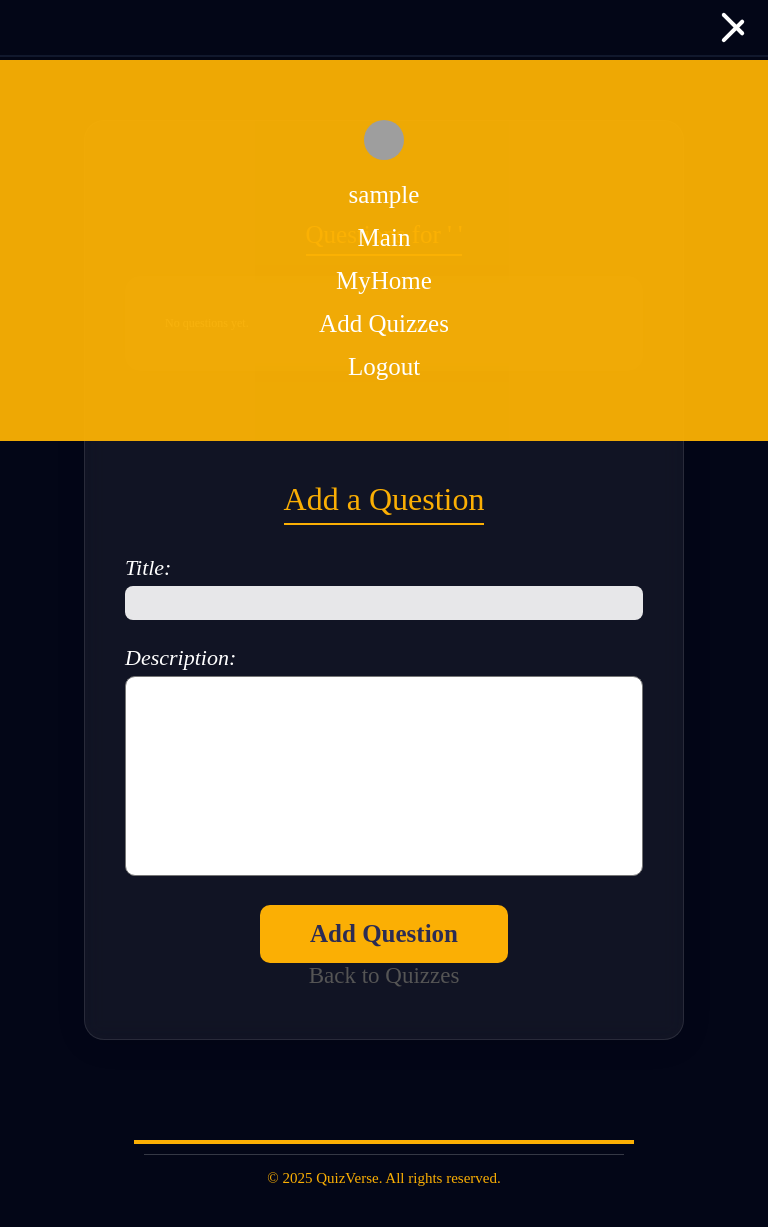
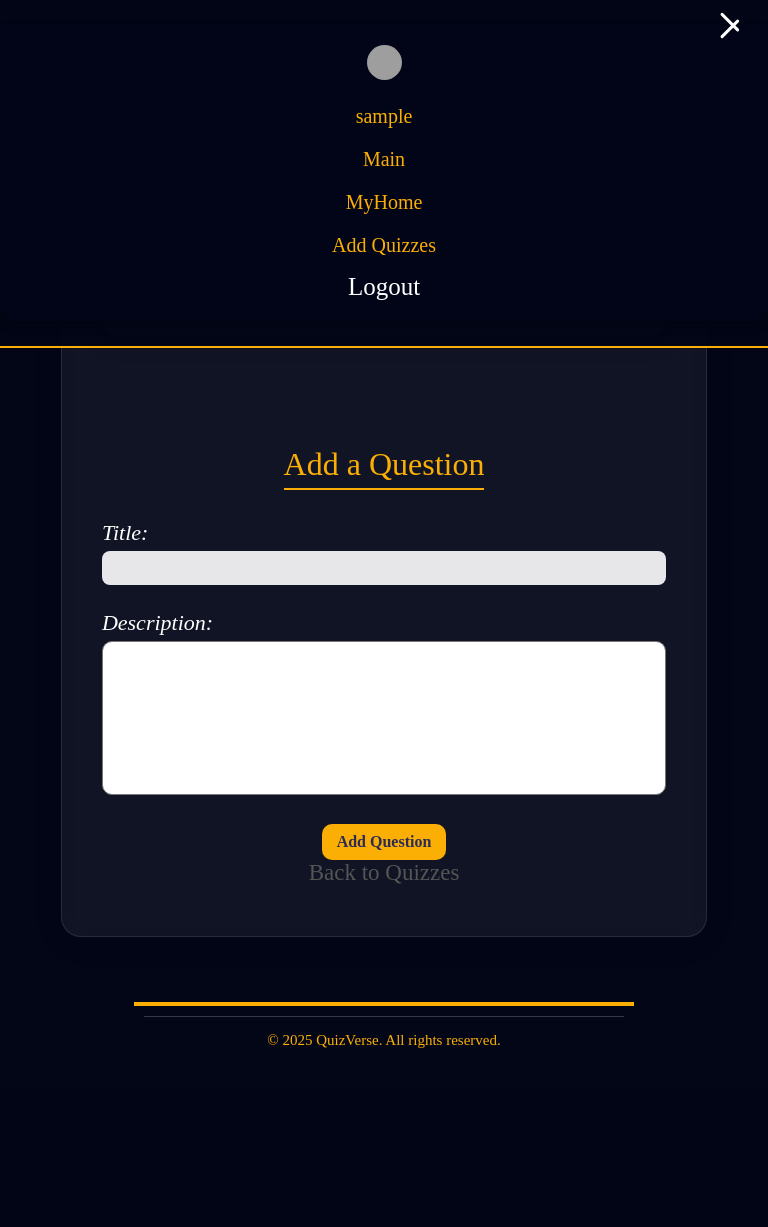
Before and after one commit to Nouran-245/Capstone-Project, a Django app: page /quizzes/1 in a window 768 px wide, after a click that opens the changed part. After the commit the page ends 1048 px from the top, so only its background shows below. Run offline with Django 5.2, Linux system fonts and the light colour scheme; the visitor is signed in with stand-in values (Sample User, id 1); some libraries are stand-ins or nearby versions; some web fonts are replaced; grey boxes are pictures that could not be loaded.

Commit message:
finish main page and signin and signup pages as responsive design

```diff
--- a/main_app/static/css/base.css
+++ b/main_app/static/css/base.css
@@ -309,7 +309,7 @@ textarea {
 
 .btn {
     align-self: center;
-    background: #fbaf04;
+    background: rgb(251, 175, 4);
     color: #030617;
     border: none;
     padding: 12px 35px;
@@ -340,83 +340,118 @@ button {
     justify-self: center;
 }
 
+.pr_img {
+    width: 40px;
+    height: auto;
+    border-radius: 50%;
+}
 
 
-/* Navbar */
-#main-navbar {
-  position: absolute;
-  width: 100%;
-  top: 0;
-  padding: 15px 20px;
-  display: flex;
-  justify-content: flex-end;
-  align-items: center;
-  z-index: 10;
-  background: transparent;
-  transition: background-color 0.4s ease, box-shadow 0.4s ease;
-}
-
-#main-navbar ul {
-  display: flex;
-  gap: 15px;
-  list-style: none;
-  margin: 0;
-  padding: 0;
-  align-items: center;
-}
-
-#main-navbar ul li a {
-  color: #fff;
-  text-decoration: none;
-}
-
-#main-navbar ul li a:hover {
-  color: rgb(251, 177, 4);
-}
-
-.profile-img img {
-  width: 40px;
-  height: 40px;
-  border-radius: 50%;
-  object-fit: cover;
-}
-
-/* Hamburger */
+/* ================= HAMBURGER MENU ================= */
 .menu-icon {
-  display: none;
-  flex-direction: column;
-  justify-content: space-between;
-  width: 30px;
-  height: 25px;
-  cursor: pointer;
-  position: relative;
-  z-index: 20;
+    display: none;
+    flex-direction: column;
+    cursor: pointer;
+    gap: 6px;
 }
 
 .menu-icon span {
-  display: block;
-  height: 4px;
-  width: 100%;
-  background: #fff;
-  border-radius: 2px;
-  transition: all 0.5s ease;
-  transform-origin: center;
+    width: 25px;
+    height: 3px;
+    background-color: #fff;
+    border-radius: 3px;
+    transition: 0.3s;
 }
 
-/* Animation when checked */
-#menu-toggle:checked + .menu-icon span:nth-child(1) {
-  transform: rotate(45deg) translate(5px, 5px);
+/* Hide checkbox */
+#menu-toggle {
+    display: none;
 }
 
-#menu-toggle:checked + .menu-icon span:nth-child(2) {
-  opacity: 0;
+#menu-toggle:checked+.menu-icon+nav {
+    display: block;
+    width: 100%;
+    animation: fadeIn 0.3s ease-in-out;
 }
 
-#menu-toggle:checked + .menu-icon span:nth-child(3) {
-  transform: rotate(-45deg) translate(5px, -5px);
+
+/* Animate hamburger icon into X */
+#menu-toggle:checked+.menu-icon span:nth-child(1) {
+    transform: rotate(45deg) translateY(8px);
 }
 
-/* Responsive */
-#menu-toggle {
-  display: none;
+#menu-toggle:checked+.menu-icon span:nth-child(2) {
+    opacity: 0;
 }
+
+#menu-toggle:checked+.menu-icon span:nth-child(3) {
+    transform: rotate(-45deg) translateY(-8px);
+}
+
+@media (max-width: 768px) {
+
+    /* تثبيت الهمبرغر بالأعلى */
+    .menu-icon {
+        display: flex;
+        position: fixed;
+        top: 15px;
+        right: 20px;
+        z-index: 1001;
+    }
+
+    /* تأكد أن النافبار ما يغطي المحتوى */
+    nav {
+        position: fixed;
+        top: 0;
+        width: 100%;
+        background: rgba(3, 6, 23, 0.95);
+        border-bottom: 2px solid #fbaf04;
+        z-index: 1000;
+        transition: background-color 0.3s ease;
+    }
+
+    /* القائمة المنسدلة */
+    nav ul {
+        display: none;
+        flex-direction: column;
+        align-items: center;
+        gap: 15px;
+        background-color: rgba(3, 6, 23, 0.97);
+        width: 100%;
+        text-align: center;
+        padding: 20px 0;
+        border-bottom-left-radius: 15px;
+        border-bottom-right-radius: 15px;
+        box-shadow: 0 5px 10px rgba(0, 0, 0, 0.3);
+        animation: slideDown 0.3s ease-in-out;
+    }
+
+    /* عند فتح المنيو */
+    #menu-toggle:checked+.menu-icon+nav ul {
+        display: flex;
+    }
+
+    /* حركة انزلاق لطيفة */
+    @keyframes slideDown {
+        from {
+            transform: translateY(-15px);
+            opacity: 0;
+        }
+
+        to {
+            transform: translateY(0);
+            opacity: 1;
+        }
+    }
+
+    /* روابط المنيو */
+    nav ul li a {
+        color: #fbaf04;
+        font-size: 20px;
+        transition: color 0.3s;
+    }
+
+    nav ul li a:hover {
+        color: #fff;
+    }
+}
--- a/main_app/static/css/responsive.css
+++ b/main_app/static/css/responsive.css
@@ -1,17 +1,5 @@
 /* responsive.css */
 @media (max-width: 768px) {
-    h1{
-        font-size:50px
-    }
-    h2{
-        font-size: 20px;
-    }
-    p{
-        font-size: 14px;
-    }
-    main h2{
-       font-size: 30px;
-    }
 
     /* Hero section */
     .hero-section {
@@ -33,14 +21,106 @@
     }
 
 
+    h1 {
+        font-size: 50px
+    }
+
+    h2 {
+        font-size: 20px;
+    }
+
+    p {
+        font-size: 14px;
+    }
+
+    main {
+        padding: 5px !important;
+    }
+
+    main li {
+        font-size: 14px;
+    }
+
+    main h2 {
+        font-size: 30px;
+    }
+
+    /* contact form */
+
+    .form-group {
+        gap: 10px;
+    }
+
+    .form-group input,
+    .form-group textarea {
+        padding: 7px;
+        font-size: 12px;
+    }
+
+    .form-group input {
+        min-height: 40px;
+    }
+
+    textarea {
+        min-height: 70px;
+    }
+
+    .btn {
+        padding: 8px 20px;
+        border-radius: 8px;
+        font-size: 14px;
+    }
+
+    /* social media */
+    .social-media {
+        flex-direction: row;
+        justify-content: center;
+        align-items: center;
+    }
+
+    .social-media a {
+        font-size: 14px;
+        margin: 5px;
+    }
+
+    .social-media h3 {
+        text-align: center;
+        margin: 0 !important;
+    }
+
+    .social-media a:hover {
+        transform: scale(1);
+    }
+
+
+
+
+    /* Navbar */
+    nav {
+        padding: 25px 0;
+    }
+
+    .scrolled {
+        background-color: rgba(3, 6, 23, 0.97);
+        box-shadow: 0 2px 5px rgba(0, 0, 0, 0.2);
+        position: fixed;
+        top: 0;
+    }
+
+    /* body */
+
+
     /* Main sections */
     main section,
     .contact-section {
-        padding: 30px ;
+        padding: 30px;
         margin: 10px;
         min-width: unset;
         border-radius: 5px;
         text-align: center;
+        justify-content: center;
+        align-items: center;
+
     }
 
     /* Auth container */
@@ -65,16 +145,11 @@
         padding: 6px;
     }
 
-    .auth-container button {
-        font-size: 14px;
-        padding: 6px 20px;
-    }
-
     /* Quizzes container */
     .auth-container.quizzes-container {
         width: 95%;
         padding: 10px;
-        margin: 10px auto;
+        margin: 5px auto;
     }
 
     .auth-container.quizzes-container h1 {
@@ -129,10 +204,67 @@
         font-size: 10px;
         padding: 10px;
     }
+
+    /* .auth-container */
+    .auth-container {
+        border-radius: 20px;
+        padding: 10px;
+        min-width: 230px !important;
+    }
+
+    .auth-container h2 {
+        font-size: 2em;
+        margin-bottom: 10px;
+    }
+
+    .auth-container form p {
+        margin-bottom: 8px;
+    }
+
+    .auth-container label {
+        font-size: 1.1em;
+        margin-bottom: 5px;
+    }
+
+
+    .auth-container input {
+        width: 100%;
+        padding: 10px;
+        border-radius: 8px;
+    }
+
+    .auth-container button {
+        padding: 9px 15px !important;
+        font-size: 16px !important;
+    }
+
+    .auth-container button:hover {
+        transform: scale(1);
+    }
+
+    .auth-container p {
+        margin-top: 8px;
+        font-size: 1em;
+    }
+
+    main .auth-container p a {
+        font-size: 16px !important;
+    }
+
+
+
+
+
+
+
+
 }
 
 /* Tablets: medium devices */
-@media (min-width: 769px) and (max-width: 1024px) {
+@media (min-width: 768px) and (max-width: 1024px) {
+    .hero_image img {
+        display: none;
+    }
 
     .hero-section {
         flex-direction: column;
@@ -149,8 +281,24 @@
     .contact-section,
     .auth-container,
     .auth-container.quizzes-container {
-        padding: 20px 15px;
+        padding: 140px 15px;
         margin: 20px 10px;
+    }
+
+    main h2 {
+        font-size: 45px;
+    }
+
+    main li {
+        gap: 10px;
+        text-align: left;
+        line-height: 3;
+    }
+
+    main section,
+    .contact-section {
+        justify-content: center;
+        align-items: center;
     }
 
     .table th,
@@ -175,35 +323,5 @@
     .auth-container.quizzes-container h3 {
         font-size: 1.5rem;
     }
+
 }
-
-
-
-
-@media (max-width: 768px) {
-  #main-navbar ul {
-    position: absolute;
-    top: 60px;
-    right: 0;
-    width: 100%;
-    background: rgba(251, 177, 4, 0.95);
-    flex-direction: column;
-    padding: 60px 20px;
-    gap: 15px;
-    display: none;
-  }
-
-  #menu-toggle:checked ~ ul {
-    display: flex;
-    animation: slideIn 0.4s ease forwards;
-  }
-
-  @keyframes slideIn {
-    from { transform: translateX(100%); opacity: 0; }
-    to { transform: translateX(0); opacity: 1; }
-  }
-
-  .menu-icon {
-    display: flex;
-  }
-}
--- a/main_app/templates/base.html
+++ b/main_app/templates/base.html
@@ -28,40 +28,32 @@
     </header>
 
     {% if request.resolver_match.url_name != 'login' and request.resolver_match.url_name != 'signup' %}
-      <!-- Navbar -->
-      <nav id="main-navbar" class="transparent-nav">
+      <!-- Hamburger Menu (for mobile) -->
       <input type="checkbox" id="menu-toggle" />
       <label for="menu-toggle" class="menu-icon">
         <span></span>
         <span></span>
         <span></span>
       </label>
-
-        <ul class="nav-links">
+      <nav id="main-navbar" class="transparent-nav">
+        <ul>
           {% if user.is_authenticated %}
-            <!-- Profile Image -->
-            <li class="profile-img">
+            <li>
               {% if profile.profile_image %}
-                <a href="{% url 'profile' user.username %}"><img src="{{ user.profile.profile_image }}" alt="Profile" /></a>
+                <a href="{% url 'profile' user.username %}"><img src="{{ user.profile.profile_image }}" alt="Profile" style="width:35px; height:35px; border-radius:50%; object-fit: cover;" /></a>
               {% else %}
-                <a href="{% url 'edit_profile' %}"><img src="https://tse4.mm.bing.net/th/id/OIP.QD_JW-y3pl5s8LY4lwkn9QAAAA?cb=12&rs=1&pid=ImgDetMain&o=7&rm=3" alt="Default Image" /></a>
+                <a href="{% url 'edit_profile' %}"><img src="https://tse4.mm.bing.net/th/id/OIP.QD_JW-y3pl5s8LY4lwkn9QAAAA?cb=12&rs=1&pid=ImgDetMain&o=7&rm=3" alt="Default Image" style="width:35px; height:35px; border-radius:50%; object-fit: cover;" /></a>
               {% endif %}
             </li>
-
-            <!-- Username -->
             <li>
               <a href="{% url 'profile' user.username %}">{{ user.username }}</a>
             </li>
-
-            <!-- Main Links -->
             <li>
               <a href="{% url 'main' %}">Main</a>
             </li>
             <li>
               <a href="{% url 'homepage' %}">MyHome</a>
             </li>
-
-            <!-- Add Quizzes for teachers/admin only -->
             {% with profile=user.profile %}
               {% if profile.user_type != 'student' %}
                 <li>
@@ -69,14 +61,10 @@
                 </li>
               {% endif %}
             {% endwith %}
-
-            <!-- Logout -->
-            <li>
             <form method="post" action="{% url 'logout' %}">
               {% csrf_token %}
               <button type="submit">Logout</button>
             </form>
-            </li>
           {% else %}
             {% if url != 'signup' and url != 'login' and url != 'main' %}
               <li>
```
Lines whose indentation alone changed are shown as unchanged.
